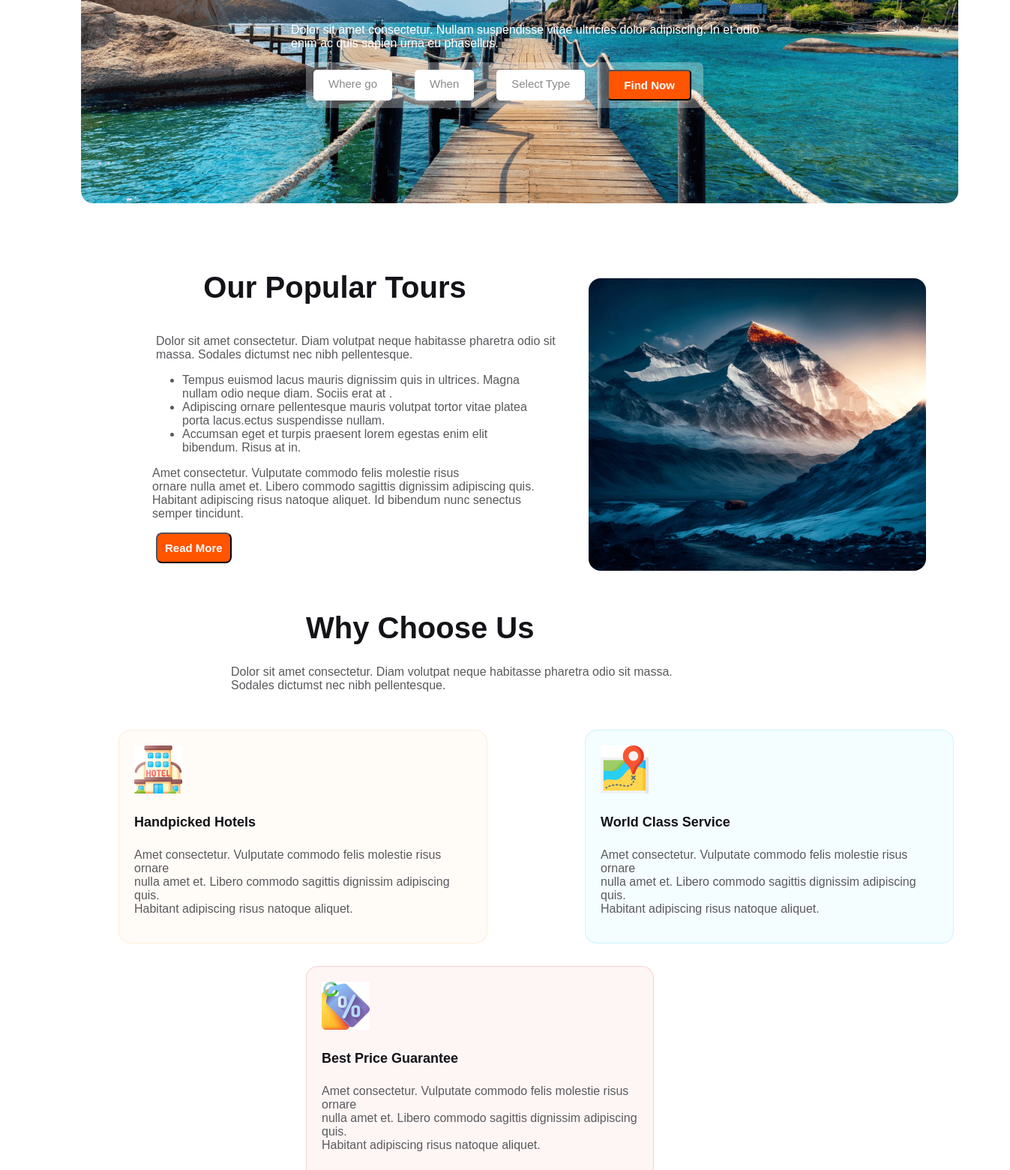
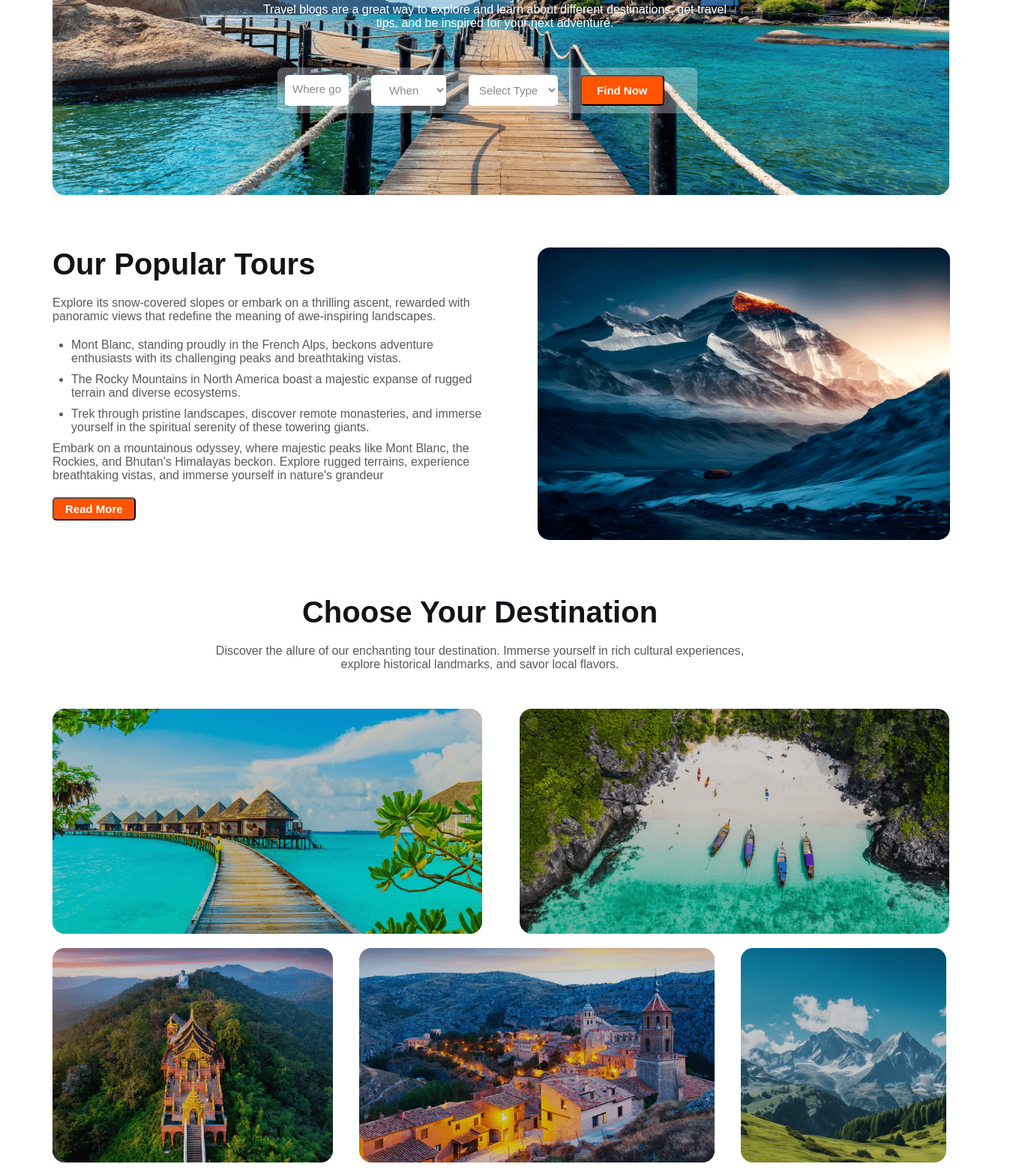
Before and after one commit to alshahrear/my-assignment-two, a plain HTML site: page index.html in a window 1280 px wide. Shown: the part 388-1948 px from the top of the page at 75% size, 1347 px wide, since content can reach past the window. Drawn offline with Linux system fonts and the light colour scheme.

Commit message:
my fifth commit

```diff
--- a/index.html
+++ b/index.html
@@ -26,24 +26,28 @@
        <nav class="travel-info">
         <div class="content-travel">
             <h1>Explore Your Travel</h1>
-            <p>Dolor sit amet consectetur. Nullam suspendisse vitae ultricies dolor adipiscing. In et odio <br>enim ac quis sapien urna eu phasellus.</p>
+            <p class="travel-blog">Travel blogs are a great way to explore and learn about different destinations, get travel tips, and be inspired for your next adventure.</p>
         </div>
         <div class="input">
             <form class="where" action="">Where go</form>
-            <form class="when" action="">When</form>
-            <form class="select-type" action="">Select Type</form>
-            <button class="find">Find Now</button>
+            <select class="when" name="" id=""><option value="">When</option></select>
+            <select class="select-type" name="" id=""><option value="">Select Type</option></select>
+
+            <div class="find-all">
+                <button class="now-find"> <span><i class="fa-solid fa-magnifying-glass"></i></span> Find Now</button>
+            </div>
         </div>
+        <!-- <select name="" id=""><option value="what">what</option></select> -->
        </nav>
        <nav class="content-mountain">
-        <section>
+        <section class="popular-section">
             <h1 class="Popular">Our Popular Tours</h1>
-            <p class="text-mountain">Dolor sit amet consectetur. Diam volutpat neque habitasse pharetra odio sit <br> massa. Sodales dictumst nec nibh pellentesque.</p>
+            <p class="text-mountain">Explore its snow-covered slopes or embark on a thrilling ascent, rewarded with panoramic views that redefine the meaning of awe-inspiring landscapes.</p>
             <ul>
-                <li>Tempus euismod lacus mauris dignissim quis in ultrices. Magna <br> nullam odio neque diam. Sociis erat at .</li>
-                <li>Adipiscing ornare pellentesque mauris volutpat tortor vitae platea <br> porta lacus.ectus suspendisse nullam.</li>
-                <li>Accumsan eget et turpis praesent lorem egestas enim elit <br> bibendum. Risus at in.</li>
-                <p class="down-content">Amet consectetur. Vulputate commodo felis molestie risus <br>ornare nulla amet et. Libero commodo sagittis dignissim adipiscing quis. <br> Habitant adipiscing risus natoque aliquet. Id bibendum nunc senectus <br> semper tincidunt.</p>
+                <li>Mont Blanc, standing proudly in the French Alps, beckons adventure enthusiasts with its challenging peaks and breathtaking vistas.</li>
+                <li>The Rocky Mountains in North America boast a majestic expanse of rugged terrain and diverse ecosystems. </li>
+                <li>Trek through pristine landscapes, discover remote monasteries, and immerse yourself in the spiritual serenity of these towering giants.</li>
+                <p class="down-content">Embark on a mountainous odyssey, where majestic peaks like Mont Blanc, the Rockies, and Bhutan's Himalayas beckon. Explore rugged terrains, experience breathtaking vistas, and immerse yourself in nature's grandeur</p>
             </ul>
             <button class="btn-read">Read More</button>
         </section>
@@ -51,37 +55,75 @@
             <img class="img-mountain" src="Images/Rectangle 4.png" alt="">
         </div>
        </nav>
+       <div>
+        <h1 class="h-Destination">Choose Your Destination</h1>
+        <p class="p-Destination">Discover the allure of our enchanting tour destination. Immerse yourself in rich cultural experiences,<br> explore historical landmarks, and savor local flavors.</p>
+       </div>
+       <section class="mal-ind">
+        <div>
+            <img src="Images/Rectangle 5.png" alt="">
+        </div>
+        <div>
+            <img src="Images/Rectangle 8.png" alt="">
+        </div>
+       </section>
+
+       <section class="sri-north-kash">
+        <div>
+            <img src="Images/Rectangle 6.png" alt="">
+        </div>
+        <div>
+            <img src="Images/Rectangle 7.png" alt="">
+        </div>
+        <div>
+            <img src="Images/Rectangle 9.png" alt="">
+        </div>
+       </section>
+       <section class="ban-img">
+        <div>
+            <img src="Images/Rectangle 11.png" alt="">
+        </div>
+        <div>
+            <img src="Images/Rectangle 10.png" alt="">
+        </div>
+       </section>
+
        <div class="choose">
         <h1 class="h-choose">Why Choose Us</h1>
-        <p class="p-choose">Dolor sit amet consectetur. Diam volutpat neque habitasse pharetra odio sit massa.  <br> Sodales dictumst nec nibh pellentesque.</p>
+        <p class="p-choose">Choose us for unparalleled expertise, personalized service, and a commitment to turning your travel dreams into reality. <br>Trust in our dedication to excellence and seamless, memorable journeys.</p>
        </div>
        <nav class="flex-container">
         <section class="sec-hotel">
             <img src="Images/hotel 1.jpg" alt="">
             <h4 class="Handpicked">Handpicked Hotels</h4>
-            <p class="p-hotel">Amet consectetur. Vulputate commodo felis molestie risus  ornare <br>nulla amet et. Libero commodo sagittis dignissim adipiscing quis. <br> Habitant adipiscing risus natoque aliquet. </p>
+            <p class="p-hotel">Explore its snow-covered slopes or embark icon a thrilling ascent,rewarded with panoramic views that redefine the meaning of awe-inspiring landscapes.</p>
         </section>
         <section class="sec-service">
             <img src="Images/map 1.jpg" alt="">
             <h4 class="service">World Class Service</h4>
-            <p class="p-service">Amet consectetur. Vulputate commodo felis molestie risus  ornare <br> nulla amet et. Libero commodo sagittis dignissim adipiscing quis. <br> Habitant adipiscing risus natoque aliquet. </p>
+            <p class="p-service"> From Colorado's towering peaks to Canada's Banff National Park, experience the untamed beauty through hiking trails, wildlife encounters, and the sheer grandeur of these iconic mountains.
         </section>
        </nav>
-       <div>
+       <div class="div-price">
         <section class="Price-container">
-            <img src="Images/price-tag 1.jpg" alt="">
+            <img class="best-price-con" src="Images/price-tag 1.jpg" alt="">
             <h4 class="h-Price">Best Price Guarantee</h4>
-            <p class="p-Price">Amet consectetur. Vulputate commodo felis molestie risus  ornare <br> nulla amet et. Libero commodo sagittis dignissim adipiscing quis. <br> Habitant adipiscing risus natoque aliquet. </p>
+            <p class="p-Price">Trek through pristine landscapes, discover remote monasteries, and immerse yourself in the spiritual serenity of these towering giants.</p>
         </section>
        </div>
+       <section>
+        <div>
+
+        </div>
+       </section>
        <div class="bd-mountain">
         <section class="Perfect-container">
             <h1 class="h-Perfect">A Simple Perfect Place <br> To Get Lost</h1>
-            <p class="p-Perfect">Amet consectetur. Vulputate commodo felis molestie risus  ornare nulla <br> amet et. Libero commodo sagittis dignissim adipiscing quis. </p>
+            <p class="p-Perfect">Mont Blanc, standing proudly in the French Alps, beckons adventure  enthusiasts with its challenging <br> peaks and breathtaking vistas. </p>
             <ul>
-                <li>Adipiscing ornare pellentesque mauris volutpat tortor vitae <br>platea porta lacus. Lectus suspendisse nullam.</li>
+                <li>The Rocky Mountains in North America boast a majestic <br>expanse of rugged terrain and diverse ecosystems.</li>
                 <br>
-                <li>Adipiscing ornare pellentesque mauris volutpat tortor vitae <br> platea porta lacus. Lectus suspendisse nullam.</li>
+                <li>The kingdom of Bhutan unveils the awe-inspiring Himalayas, where peaks <br> like Jomolhari and Gangkhar Puensum stand as guardians of ancient traditions.</li>
                 <button class="btn-perfect">See More</button>
             </ul>
         </section>
@@ -120,7 +162,7 @@
                 <h2 class="happy-foot">Happy <span class="red-foot">Travel</span></h2>
             </div>
             <div class="p-foot">
-                <p>Lorem ipsum dolor sit amet consectetur. Nulla sit viverra morbi vitae blandit orci potenti vulputate. Leo <br> erat maecenas vitae elementum ultricies nullam. </p>
+                <p>Join us in exploring diverse landscapes and discovering the beauty that lies beyond the horizon. <br> our travel blog is your compass to a world of wanderlust. </p>
             </div>
             <div class="img-foot">
                 <img src="Images/Social.png" alt="">
--- a/styles.css/project.css
+++ b/styles.css/project.css
@@ -1,7 +1,7 @@
 * {
-    /* margin: 0; */
-    /* padding: 0; */
-    /* box-sizing: border-box; */
+    margin: 0;
+    padding: 0;
+    box-sizing: border-box;
 }
 
 @import url('https://fonts.googleapis.com/css2?family=Mulish:wght@400;700;800&display=swap');
@@ -13,7 +13,7 @@ body {
 .head {
     display: flex;
     justify-content: space-between;
-    margin: 30px 40px;
+    margin: 50px 80px;
     align-items: center;
 }
 
@@ -55,20 +55,26 @@ nav ul a {
 .travel-info {
     background-image: url('../Images/Group\ 13\ \(1\)\ \(1\).png');
     background-repeat: no-repeat;
-    margin: 0 100px;
-    width: 1170px;
-    height: 500px;
+    margin: 0 70px;
+    width: 1200px;
+    height: 520px;
     border-radius: 16px;
     background: linear-gradient(180deg, rgba(19, 19, 24, 0.80))
 }
 
 .content-travel h1 {
-    margin-left: 180px;
+    margin-bottom: 30px;
     margin-left: 300px;
     padding-top: 150px;
     color: #FFF;
     font-size: 55px;
     font-weight: 800;
+}
+
+.travel-blog {
+    text-align: center;
+    margin-right: 300px;
+    margin-bottom: 50px;
 }
 
 .content-travel p {
@@ -96,8 +102,11 @@ nav ul a {
     background-color: #FFF;
     font-size: 15px;
     font-weight: 400;
-    padding: 10px 20px;
+    padding: 5px 10px;
     border-radius: 5px;
+    padding: 10px 10px;
+
+
 }
 
 .when {
@@ -105,8 +114,9 @@ nav ul a {
     background-color: #FFF;
     font-size: 15px;
     font-weight: 400;
-    padding: 10px 20px;
+    padding: 5px 20px;
     border-radius: 5px;
+    color: rgba(19, 19, 24, 0.50);
 }
 
 .select-type {
@@ -114,30 +124,31 @@ nav ul a {
     background-color: #FFF;
     font-size: 15px;
     font-weight: 400;
-    padding: 10px 20px;
+    padding: 5px 10px;
     border-radius: 5px;
+    color: rgba(19, 19, 24, 0.50);
 }
 
-.find {
+.now-find {
+    padding: 10px 20px;
+    background-color: #FF5400;
+    border-radius: 5px;
     color: #FFF;
     font-size: 15px;
     font-weight: 700;
-    border-radius: 5px;
-    background: #FF5400;
-    padding: 10px 20px;
 }
 
 .content-mountain {
     display: flex;
     margin-top: 50px;
-    margin-left: 100px;
+
 }
 
 .Popular {
     color: #131318;
-    text-align: center;
+    margin-left: 70px;
     font-size: 40px;
-
+    margin-bottom: 20px;
 }
 
 .text-mountain {
@@ -145,7 +156,8 @@ nav ul a {
     font-size: 16px;
     font-weight: 400;
     width: 577px;
-    margin-left: 100px;
+    margin-left: 70px;
+    margin-bottom: 20px;
 }
 
 .content-mountain ul li {
@@ -153,31 +165,74 @@ nav ul a {
     font-size: 16px;
     font-weight: 400;
     margin-left: 95px;
+    margin-bottom: 10px;
 }
 
 .down-content {
     color: #5A5A5D;
     font-size: 16px;
     font-weight: 400;
-    margin-left: 55px;
+    margin-left: 70px;
+    margin-bottom: 20px;
 }
 
 .btn-read {
     border: 10px 20px;
-    border-radius: 8px;
+    border-radius: 5px;
     background: #FF5400;
     color: #FFF;
-    padding: 10px;
+    padding: 5px 15px;
     font-size: 15px;
     font-weight: 800;
-    margin-left: 100px;
+    margin-left: 70px;
 }
 
 .img-mountain {
     border-radius: 16px;
-    width: 450px;
+    width: 550px;
     height: 390px;
+    margin-left: 70px;
+    margin-right: 80px;
+
+}
+
+.h-Destination {
+    color: #131318;
+    text-align: center;
+    font-size: 40px;
+    font-weight: 800;
+    margin-top: 70px;
+    margin-bottom: 20px;
+}
+
+.p-Destination {
+    color: rgba(19, 19, 24, 0.70);
+    text-align: center;
+    font-size: 16px;
+    font-weight: 400;
+
+}
+
+.mal-ind {
+    display: flex;
+    gap: 50px;
+    margin-left: 70px;
     margin-top: 50px;
+}
+
+.sri-north-kash {
+    display: flex;
+    gap: 35px;
+    margin-top: 15px;
+    margin-left: 70px;
+    margin-right: 100px;
+}
+
+.ban-img {
+    display: flex;
+    gap: 50px;
+    margin-top: 15px;
+    margin-left: 70px;
 }
 
 .choose {
@@ -188,33 +243,41 @@ nav ul a {
     color: #131318;
     font-size: 40px;
     font-weight: 800;
-    margin-left: 400px;
+    margin-left: 500px;
+
 }
 
 .p-choose {
     color: rgba(19, 19, 24, 0.70);
     font-size: 16px;
     font-weight: 400;
-    margin-left: 300px;
+    margin-top: 20px;
+    text-align: center;
+}
+.div-price{
+    margin-left: 70px;
 }
 
 .Handpicked {
     color: #131318;
     font-size: 18px;
     font-weight: 800;
+    margin-bottom: 10px;
+    margin-top: 10px;
 }
 
 .p-hotel {
     color: #5A5A5D;
     font-size: 16px;
     font-weight: 400;
-
 }
 
 .service {
     color: #131318;
     font-size: 18px;
     font-weight: 800;
+    margin-bottom: 10px;
+    margin-top: 10px;
 }
 
 .p-service {
@@ -225,40 +288,47 @@ nav ul a {
 
 .flex-container {
     display: flex;
-    gap: 130px;
     margin-top: 50px;
 }
 
 .sec-hotel {
-    margin-left: 150px;
+    margin-left: 70px;
     border-radius: 16px;
     border: 1px solid rgba(251, 181, 99, 0.20);
     background: rgba(251, 181, 99, 0.05);
     padding: 20px;
+    padding-right: 50px;
 }
 
 .sec-service {
+    margin-right: 80px;
+    margin-left: 400px;
     border-radius: 16px;
     border: 1px solid rgba(41, 206, 246, 0.20);
     background: rgba(41, 206, 246, 0.05);
     padding: 20px;
+    padding-right: 50px;
 }
 
 .h-Price {
     color: #131318;
     font-size: 18px;
     font-weight: 800;
+    padding-left: 5px;
 }
 
 .p-Price {
     color: #5A5A5D;
     font-size: 16px;
     font-weight: 450;
+    padding: 10px 5px;
 }
-
+.best-price-con{
+    padding-left: 5px;
+}
 .Price-container {
-    margin-left: 400px;
-    margin-right: 400px;
+    margin-left: 300px;
+    margin-right: 450px;
     margin-top: 30px;
     border-radius: 16px;
     border: 1px solid rgba(233, 68, 68, 0.20);
@@ -276,9 +346,13 @@ nav ul a {
     color: #5A5A5D;
     font-size: 16px;
     font-weight: 400;
+    margin-top: 20px;
+    margin-bottom: 20px;
+
 }
 
 .Perfect-container li {
+    margin-left: 40px;
     color: #131318;
     font-size: 16px;
     font-weight: 700;
@@ -290,12 +364,12 @@ nav ul a {
     font-weight: 800;
     border-radius: 8px;
     background: #FF5400;
-    margin-top: 20px;
+    margin-top: 30px;
     padding: 5px 10px;
 }
 
 .Perfect-container {
-    margin-left: 150px;
+    margin-left: 70px;
 
 }
 
@@ -309,6 +383,7 @@ nav ul a {
     width: 450px;
     height: 300px;
     position: absolute;
+    margin-right: 100px;
 }
 
 .watch {
@@ -323,6 +398,7 @@ nav ul a {
 
 .tips-container {
     padding: 15px;
+    margin-left: 70px;
 }
 
 .new-container {
@@ -378,7 +454,7 @@ nav ul a {
 }
 
 .tips-container {
-    margin-left: 150px;
+
     border-radius: 16px;
     border: 1px solid #FF5400;
 }
@@ -389,12 +465,14 @@ nav ul a {
 
 .img-rec {
     width: 500px;
-    height: 350px;
+    height: 270px;
     position: absolute;
 }
 
 .img-rec-container {
     margin-top: 5px;
+    margin-left: 190px;
+    margin-right: 80px;
 }
 
 .travel-save {
@@ -406,10 +484,10 @@ nav ul a {
     background: #FF5400;
     padding: 5px 30px;
     text-align: center;
-    margin-top: -110px;
+    margin-top: -78px;
     position: relative;
     transform: rotate(-19.628deg);
-    margin-left: 970px;
+    margin-left: 1080px;
 }
 
 .tra-container {
@@ -449,19 +527,26 @@ nav ul a {
     font-weight: 800;
     margin-left: 30px;
 }
-.p-foot{
-    margin-left: 350px;
+
+.p-foot {
+    margin-left: 50px;
     color: #5A5A5D;
-font-size: 16px;
-font-weight: 400;
+    font-size: 16px;
+    font-weight: 400;
+    text-align: center;
+    padding-top: 15px;
+    padding-bottom: 20px;
 }
-.img-foot{
+
+.img-foot {
     margin-left: 360px;
     border-bottom: 2px solid rgba(19, 19, 24, 0.10);
     margin-right: 260px;
     padding-left: 240px;
+    padding-bottom: 20px;
 }
-.rights-foot{
+
+.rights-foot {
     margin-left: 600px;
     padding-bottom: 30px;
     padding-top: 30px;
```
Also changed, not shown: Images/Frame (2).png (added).
